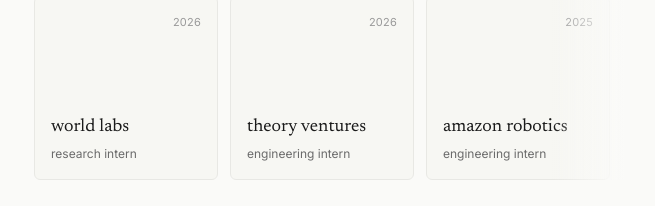
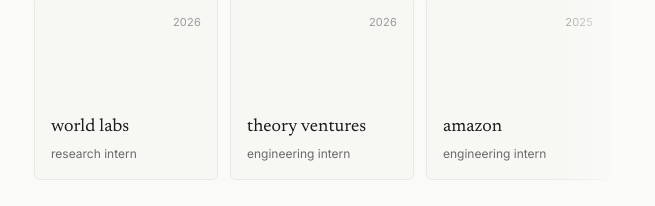
Before and after one commit to sheldonblewis/shelly-site, a Next.js app: page / in a window 1280 px wide. Shown: the part 392-598 px from the top of the page, without its empty margins (312-967 px from the left). Built offline with nearby package versions, Linux system fonts and the light colour scheme.

Commit message:
Rename Amazon work card

```diff
--- a/data/work.js
+++ b/data/work.js
@@ -16,7 +16,7 @@
   },
   {
     id: 'amazon-robotics',
-    title: 'amazon robotics',
+    title: 'amazon',
     role: 'engineering intern',
     date: '2025',
   },
```
